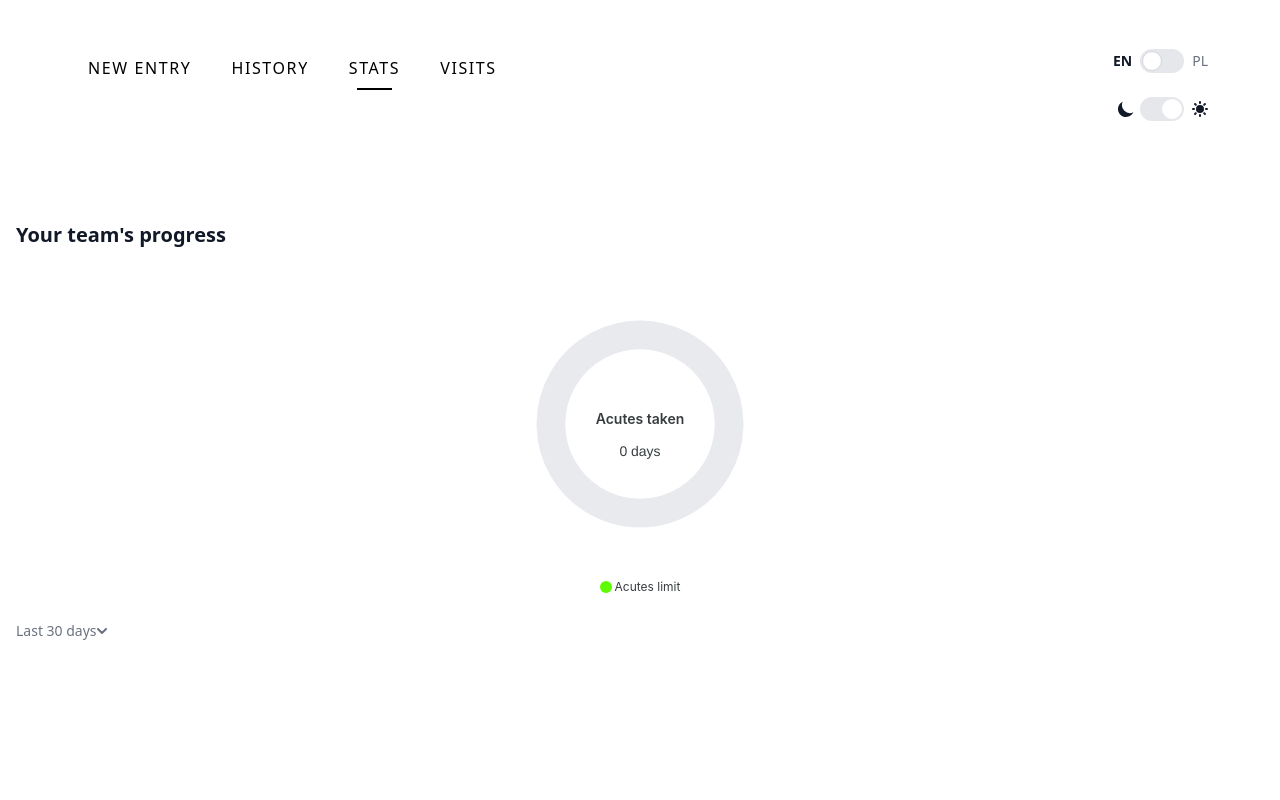
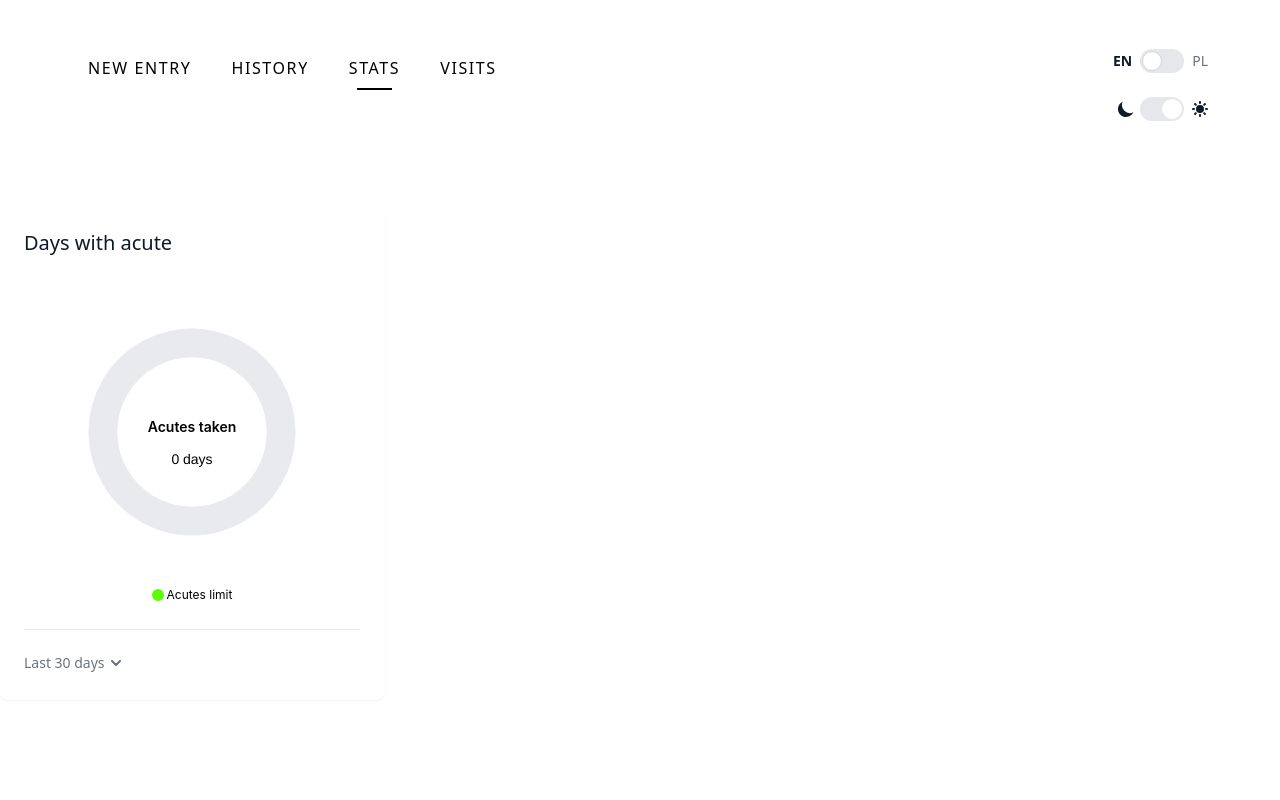
Before and after one commit to stanislawK/MedLog, a Django app: page /dashboard/logs-stats/ in a window 1280 px wide. Run offline with Django 5.2, Linux system fonts and the light colour scheme; the visitor is signed in with stand-in values (Sample User, id 1); data that the repository does not hold is empty; parts of the project's set-up code (start-up, migrations or seed data) failed here and were passed over; some libraries are stand-ins or nearby versions.

Commit message:
75 - stats graph styling (#76)

```diff
--- a/medlog/core/models/visit.py
+++ b/medlog/core/models/visit.py
@@ -29,8 +29,6 @@ class Visit(models.Model):
         :rtype: Visit
         """
         return user.visits.filter(date__gte=date.today()).order_by("date").first()
-<<<<<<< Updated upstream
-=======
 
     @classmethod
     def last_visit(cls: Self, user: "User") -> Self | None:
@@ -43,7 +41,6 @@ class Visit(models.Model):
         :rtype: Visit
         """
         return user.visits.filter(date__lt=date.today()).order_by("-date").first()
->>>>>>> Stashed changes
 
     @staticmethod
     def days_to_next_visit(next_visit: Self | None) -> int | None:
--- a/medlog/core/templates/dashboard/components/stats.html
+++ b/medlog/core/templates/dashboard/components/stats.html
@@ -7,11 +7,11 @@
   id="stats-section"
 >
 
-<div class="max-w-sm w-full bg-white rounded-lg shadow-sm dark:bg-gray-800 p-4 md:p-6">
+<div class="max-w-sm w-full bg-white rounded-lg shadow-sm dark:bg-custom-gray-400 p-4 md:p-6">
     <div class="flex justify-between mb-3">
       <div class="flex items-center">
         <div class="flex justify-center items-center">
-          <h5 class="text-xl font-bold leading-none text-gray-900 dark:text-white pe-1">Your team's progress</h5>
+          <h5 class="text-xl leading-none text-gray-900 dark:text-white pe-1">{% translate "Days with acute" %}</h5>
 
         </div>
       </div>
@@ -27,7 +27,7 @@
           id="dropdownDefaultButton"
           data-dropdown-toggle="lastDaysdropdown"
           data-dropdown-placement="bottom"
-          class="text-sm font-medium text-gray-500 dark:text-gray-400 hover:text-gray-900 text-center inline-flex items-center dark:hover:text-white"
+          class="text-sm font-medium text-gray-500 dark:text-white hover:text-gray-900 text-center inline-flex items-center dark:hover:text-white"
           type="button">
           Last 30 days
           <svg class="w-2.5 m-2.5 ms-1.5" aria-hidden="true" xmlns="http://www.w3.org/2000/svg" fill="none" viewBox="0 0 10 6">
@@ -56,9 +56,9 @@
     </div>
   </div>
 </section>
-
 <script src="{% static 'js/apexcharts.min.js' %}"></script>
 <script>
+(function() {
 const getAcutesChartOptions = () => {
   let percentage;
   let color;
@@ -75,6 +75,11 @@ const getAcutesChartOptions = () => {
   } else {
     percentage = 0
     color = "#5efc03"
+  }
+
+  let labelColor = 'black'
+  if (localStorage.getItem("color-theme") == "dark") {
+    labelColor = "white"
   }
 
     return {
@@ -95,12 +100,16 @@ const getAcutesChartOptions = () => {
           },
           dataLabels: {
             show: true,
+            value: {
+              color: labelColor,
+            },
             total: {
                 showAlways: true,
                 show: true,
                 label: "Acutes taken",
                 fontFamily: "Inter, sans-serif",
                 fontSize: '14px',
+                color: labelColor,
                 offsetY: 0,
                 formatter: function (w) {
                   const sum = w.globals.seriesTotals.reduce((a, b) => {
@@ -132,6 +141,9 @@ const getAcutesChartOptions = () => {
         show: true,
         position: "bottom",
         fontFamily: "Inter, sans-serif",
+        labels: {
+          colors: labelColor
+        }
       },
       tooltip: {
         enabled: true,
@@ -151,9 +163,9 @@ const getAcutesChartOptions = () => {
   }
 
   if (document.getElementById("radial-chart") && typeof ApexCharts !== 'undefined') {
-    const acutesChart = new ApexCharts(document.querySelector("#radial-chart"), getAcutesChartOptions());
+    const acutesChart = new ApexCharts(document.getElementById("radial-chart"), getAcutesChartOptions());
     acutesChart.render();
   }
-
+})();
 </script>
 {% endblock %}
--- a/medlog/static/src/output.css
+++ b/medlog/static/src/output.css
@@ -1180,6 +1180,14 @@ input:checked + .toggle-bg {
   z-index: 50;
 }
 
+.m-2 {
+  margin: 0.5rem;
+}
+
+.m-2\.5 {
+  margin: 0.625rem;
+}
+
 .mx-1 {
   margin-left: 0.25rem;
   margin-right: 0.25rem;
@@ -1276,6 +1284,14 @@ input:checked + .toggle-bg {
   margin-right: auto;
 }
 
+.ms-1 {
+  margin-inline-start: 0.25rem;
+}
+
+.ms-1\.5 {
+  margin-inline-start: 0.375rem;
+}
+
 .ms-2 {
   margin-inline-start: 0.5rem;
 }
@@ -1420,6 +1436,10 @@ input:checked + .toggle-bg {
   width: 1rem;
 }
 
+.w-44 {
+  width: 11rem;
+}
+
 .w-5 {
   width: 1.25rem;
 }
@@ -1454,6 +1474,10 @@ input:checked + .toggle-bg {
 
 .max-w-screen-xl {
   max-width: 1280px;
+}
+
+.max-w-sm {
+  max-width: 24rem;
 }
 
 .flex-1 {
@@ -1557,6 +1581,10 @@ input:checked + .toggle-bg {
           appearance: none;
 }
 
+.grid-cols-1 {
+  grid-template-columns: repeat(1, minmax(0, 1fr));
+}
+
 .grid-cols-4 {
   grid-template-columns: repeat(4, minmax(0, 1fr));
 }
@@ -1643,6 +1671,11 @@ input:checked + .toggle-bg {
   border-bottom-width: calc(1px * var(--tw-divide-y-reverse));
 }
 
+.divide-gray-100 > :not([hidden]) ~ :not([hidden]) {
+  --tw-divide-opacity: 1;
+  border-color: rgb(243 244 246 / var(--tw-divide-opacity));
+}
+
 .divide-gray-200 > :not([hidden]) ~ :not([hidden]) {
   --tw-divide-opacity: 1;
   border-color: rgb(229 231 235 / var(--tw-divide-opacity));
@@ -1735,6 +1768,10 @@ input:checked + .toggle-bg {
   border-bottom-width: 2px;
 }
 
+.border-t {
+  border-top-width: 1px;
+}
+
 .\!border-primary-700 {
   --tw-border-opacity: 1 !important;
   border-color: rgb(4 120 87 / var(--tw-border-opacity)) !important;
@@ -1945,6 +1982,10 @@ input:checked + .toggle-bg {
   padding-bottom: 1.5rem;
 }
 
+.pe-1 {
+  padding-inline-end: 0.25rem;
+}
+
 .pr-5 {
   padding-right: 1.25rem;
 }
@@ -1967,6 +2008,10 @@ input:checked + .toggle-bg {
 
 .pt-24 {
   padding-top: 6rem;
+}
+
+.pt-5 {
+  padding-top: 1.25rem;
 }
 
 .text-center {
@@ -2069,6 +2114,11 @@ input:checked + .toggle-bg {
 .text-gray-500 {
   --tw-text-opacity: 1;
   color: rgb(107 114 128 / var(--tw-text-opacity));
+}
+
+.text-gray-700 {
+  --tw-text-opacity: 1;
+  color: rgb(55 65 81 / var(--tw-text-opacity));
 }
 
 .text-gray-800 {
@@ -2131,6 +2181,12 @@ input:checked + .toggle-bg {
 .shadow-lg {
   --tw-shadow: 0 10px 15px -3px rgb(0 0 0 / 0.1), 0 4px 6px -4px rgb(0 0 0 / 0.1);
   --tw-shadow-colored: 0 10px 15px -3px var(--tw-shadow-color), 0 4px 6px -4px var(--tw-shadow-color);
+  box-shadow: var(--tw-ring-offset-shadow, 0 0 #0000), var(--tw-ring-shadow, 0 0 #0000), var(--tw-shadow);
+}
+
+.shadow-sm {
+  --tw-shadow: 0 1px 2px 0 rgb(0 0 0 / 0.05);
+  --tw-shadow-colored: 0 1px 2px 0 var(--tw-shadow-color);
   box-shadow: var(--tw-ring-offset-shadow, 0 0 #0000), var(--tw-ring-shadow, 0 0 #0000), var(--tw-shadow);
 }
 
@@ -2663,6 +2719,11 @@ input:checked + .toggle-bg {
   color: rgb(68 67 67 / var(--tw-text-opacity));
 }
 
+.dark\:text-gray-200:is(.dark *) {
+  --tw-text-opacity: 1;
+  color: rgb(229 231 235 / var(--tw-text-opacity));
+}
+
 .dark\:text-gray-300:is(.dark *) {
   --tw-text-opacity: 1;
   color: rgb(209 213 219 / var(--tw-text-opacity));
@@ -2883,6 +2944,10 @@ input:checked + .toggle-bg {
 
   .md\:p-5 {
     padding: 1.25rem;
+  }
+
+  .md\:p-6 {
+    padding: 1.5rem;
   }
 
   .md\:py-16 {
```
